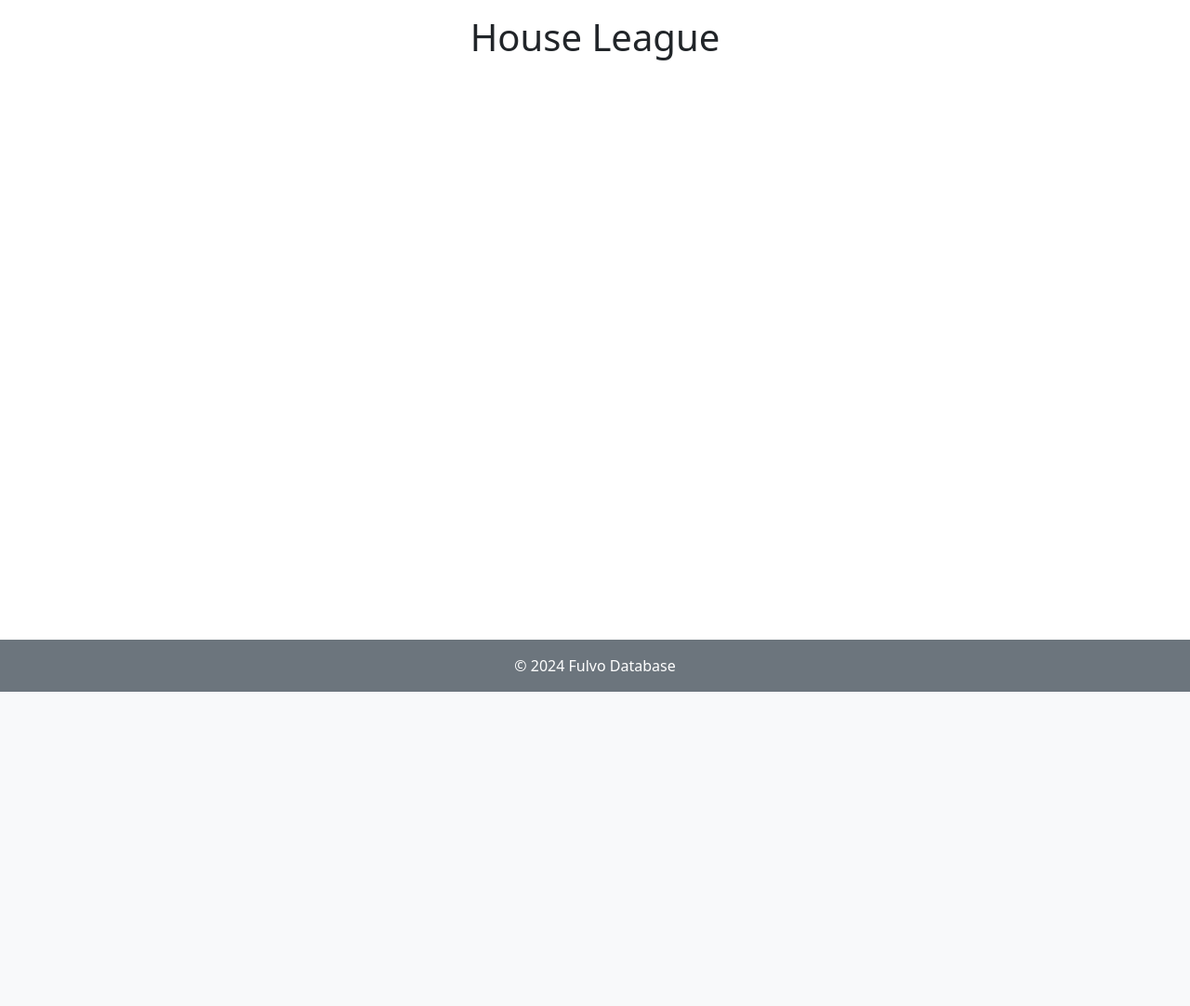
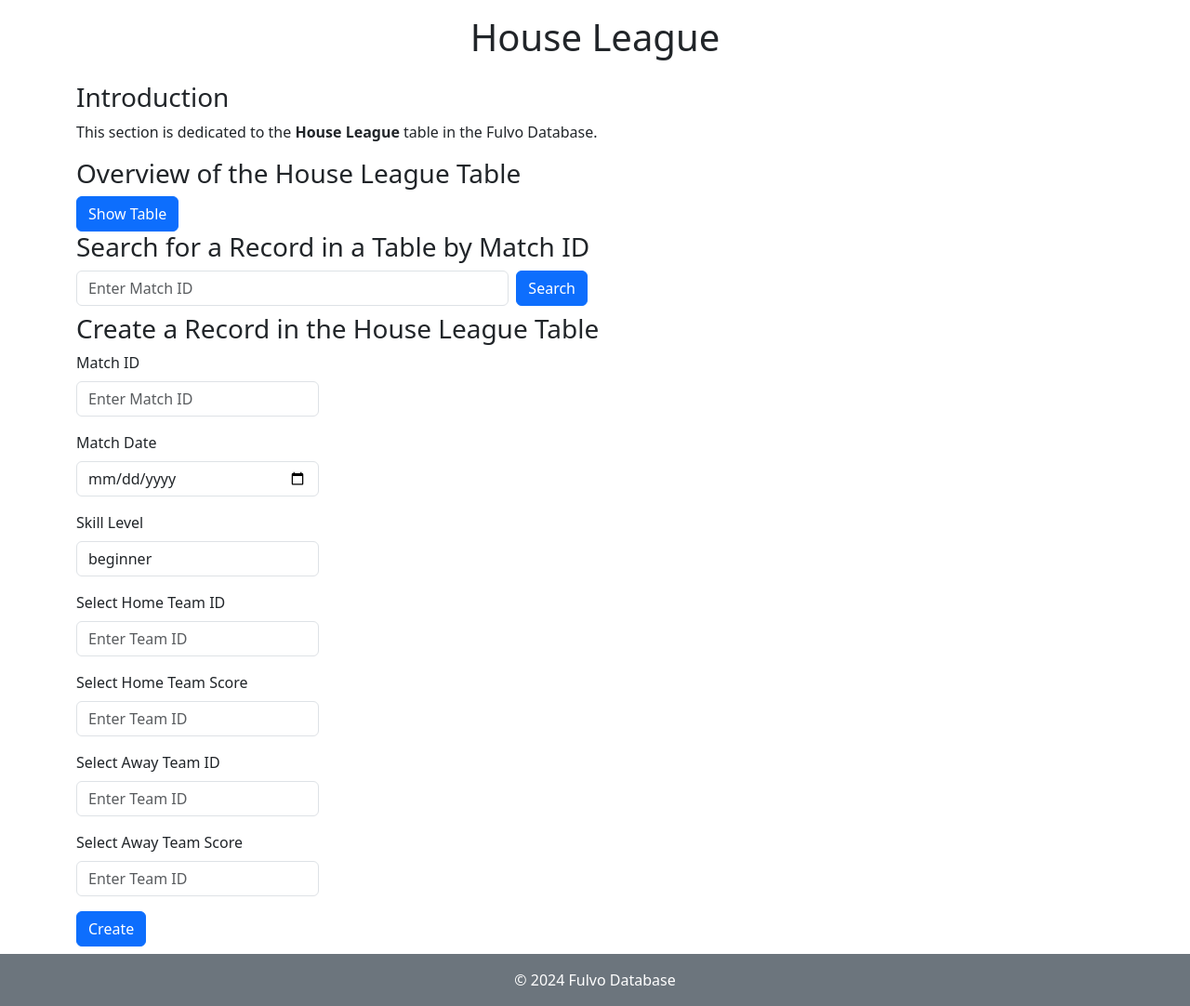
Before and after one commit to andrearcaina/fulvo, a Flask app: page /house_league_table in a window 1280 px wide. Shown: the part 56-1138 px from the top of the page at 93% size. Before the commit the page ends 800 px from the top, so only its background shows below. Run offline with Flask 3, Linux system fonts and the light colour scheme; parts of the project's set-up code (start-up, migrations or seed data) failed here and were passed over.

Commit message:
Added House_League Page

```diff
--- a/app/static/js/index.js
+++ b/app/static/js/index.js
@@ -36,7 +36,14 @@ $(document).ready(function() {
         event.preventDefault();
         const userId = $("#searchID").val();
         const table = $("input[name='searchTable']:checked").val();
-        getTableDataByID(table, userId);
+        if (!table) {
+            let x = $("#search").val();
+            console.log(x);
+            getTableDataByID(x, userId);
+
+        } else {
+            getTableDataByID(table, userId);
+        }
     });
     $("#create").click(function(event) {
         event.preventDefault();
@@ -82,6 +89,21 @@ $(document).ready(function() {
 
             console.log(teamData);
             createRecord("team", teamData);
+
+        } else if ($("#createMatchID").val()){ //cre
+            let hlData = {
+                match_id: $("#createMatchID").val(),
+                match_date: $("#createMatchDate").val(),
+                skill_level: $("#createTeamSkill").val(),
+                ht_id: $("#createHTID").val(),
+                at_id: $("#createATID").val(),
+                ht_score: $("#createHTScore").val(),
+                at_score: $("#createATScore").val(),
+            }
+
+            console.log(hlData);
+            createRecord("house-league", hlData);
+
         }
 
     });
--- a/app/templates/pages/house_league.html
+++ b/app/templates/pages/house_league.html
@@ -3,3 +3,88 @@
 {% block heading %}
 House League
 {% endblock %}
+
+
+
+{% block preamble %}
+<div class="container mt-3">
+    <h3> Introduction </h3>
+    <p>
+        This section is dedicated to the <b>House League</b> table in the Fulvo Database.
+    </p>
+</div>
+{% endblock %}
+
+
+
+{% block content %}
+<div class="container">
+    <h3> Overview of the House League Table </h3>
+    <div id="allOutput" class="m-2"></div>
+
+    <div id="changeRowOutput" class="m-2"></div>
+    <button id="allHL" class="btn btn-primary" type="submit">Show Table</button>
+
+    <h3> Search for a Record in a Table by Match ID </h3>
+    <form class="row g-3" style="list-style-type: none;">
+        <div class="col-md-6 d-flex flex-column flex-md-row gap-2">
+            <input type="text" id="searchID" class="form-control mb-2 mb-md-0" placeholder="Enter Match ID">
+            <button id="search" value="house-league" class="btn btn-primary" type="submit">Search</button>
+        </div>
+    </form>
+
+    <div id="searchOutput" class="m-2"></div>
+
+    <h3> Create a Record in the House League Table </h3>
+    <form class="row g-12">
+        <div class="col-md-3">
+
+            <div class="mb-3">
+                <label for="createMatchID" class="form-label">Match ID</label>
+                <input type="number" min="1" id="createMatchID" class="form-control" placeholder="Enter Match ID">
+            </div>
+
+            <div class="mb-3">
+                <label for="createMatchDate" class="form-label">Match Date</label>
+                <input type="date" id="createMatchDate" class="form-control", placeholder="Enter Match Date">
+            </div>
+
+            <div class="mb-3">
+                <label for="createTeamSkill" class="form-label">Skill Level</label>
+                <select id="createTeamSkill" class="form-control">
+                    <option value="beginner">beginner</option>
+                    <option value="advanced">advanced</option>
+                    <option value="intermediate">intermediate</option>
+                </select>
+            </div>
+
+
+            <div class="mb-3">
+                <label for="createHTID" class="form-label">Select Home Team ID</label>
+                <input type="number" min="1" id="createHTID" class="form-control" placeholder="Enter Team ID">
+            </div>
+
+            <div class="mb-3">
+                <label for="createHTScore" class="form-label">Select Home Team Score</label>
+                <input type="number" min="1" id="createHTScore" class="form-control" placeholder="Enter Team ID">
+            </div>
+
+            <div class="mb-3">
+                <label for="createATID" class="form-label">Select Away Team ID</label>
+                <input type="number" min="1" id="createATID" class="form-control" placeholder="Enter Team ID">
+            </div>
+
+            <div class="mb-3">
+                <label for="createATScore" class="form-label">Select Away Team Score</label>
+                <input type="number" min="1" id="createATScore" class="form-control" placeholder="Enter Team ID">
+            </div>
+
+            <div class="col-12">
+                <button id="create" class="btn btn-primary" type="submit">Create</button>
+            </div>
+        </div>
+    </form>
+
+    <div id="createOutput" class="m-2"></div>
+</div>
+{% endblock %}
--- a/app/templates/pages/team.html
+++ b/app/templates/pages/team.html
@@ -28,7 +28,7 @@ Teams
     <form class="row g-3" style="list-style-type: none;">
         <div class="col-md-6 d-flex flex-column flex-md-row gap-2">
             <input type="text" id="searchID" class="form-control mb-2 mb-md-0" placeholder="Enter Team ID">
-            <button id="search" class="btn btn-primary" type="submit">Search</button>
+            <button id="search" class="btn btn-primary" value="team" type="submit">Search</button>
         </div>
     </form>
 
```
Also changed, not shown: app/controllers/__init__.py (+4 -4 lines), app/controllers/house_league_controller.py (+60 -2 lines), app/routes/house_league_bp.py (+7 -1 lines).
